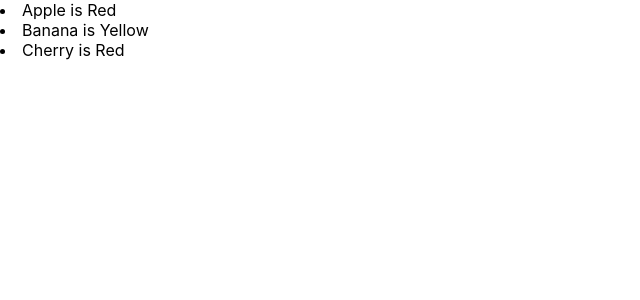
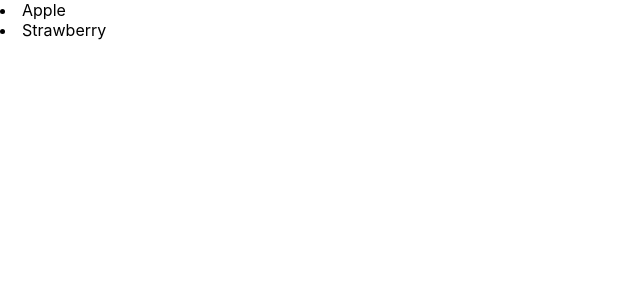
Before and after one commit to Aarti-Waghmare-React-Course/React_coding_exercise, a React (Create React App) app: page / in a window 1280 px wide. Shown: the top 300 px of the page, without its empty margins (0-640 px from the left). Built offline with nearby package versions, Linux system fonts and the light colour scheme.

Commit message:
Lists using conditional rendering

```diff
--- a/src/App.js
+++ b/src/App.js
@@ -12,6 +12,7 @@ import Lists_09 from './components/Lists_09';
 import ListsRendering_10 from './components/ListsRendering_10';
 import ListsUniqueKeys_11 from './components/ListsUniqueKeys_11';
 import ListsObjects_12 from './components/ListsObjects_12';
+import ListsConditions_13 from './components/ListsConditions_13';
 
 function App() {
   return (
@@ -27,7 +28,8 @@ function App() {
       {/* <Lists_09/> */}
       {/* <ListsRendering_10/> */}
       {/* <ListsUniqueKeys_11/> */}
-      <ListsObjects_12/>
+      {/* <ListsObjects_12/> */}
+      <ListsConditions_13/>
     </div>
   );
 }
--- /dev/null
+++ b/src/components/ListsConditions_13.js
@@ -0,0 +1,24 @@
+// Conditional Rendering in Lists
+// Render only items that satisfy a condition.
+
+const ListsConditions_13 = () =>{
+       const fruits = [
+        {id:1,name:'Apple',color:'Red'},
+        {id:2,name:'Banana',color:'Yellow'},
+        {id:3,name:'Strawberry',color:'Red'}
+       ];
+
+    return(
+      <div>
+        {
+            fruits
+            .filter((fruit)=>fruit.color==='Red')
+            .map((fruit)=>(
+                <li key={fruit.id}>{fruit.name}</li>
+            ))
+        }
+      </div>
+    );
+};
+
+export default ListsConditions_13;
```
